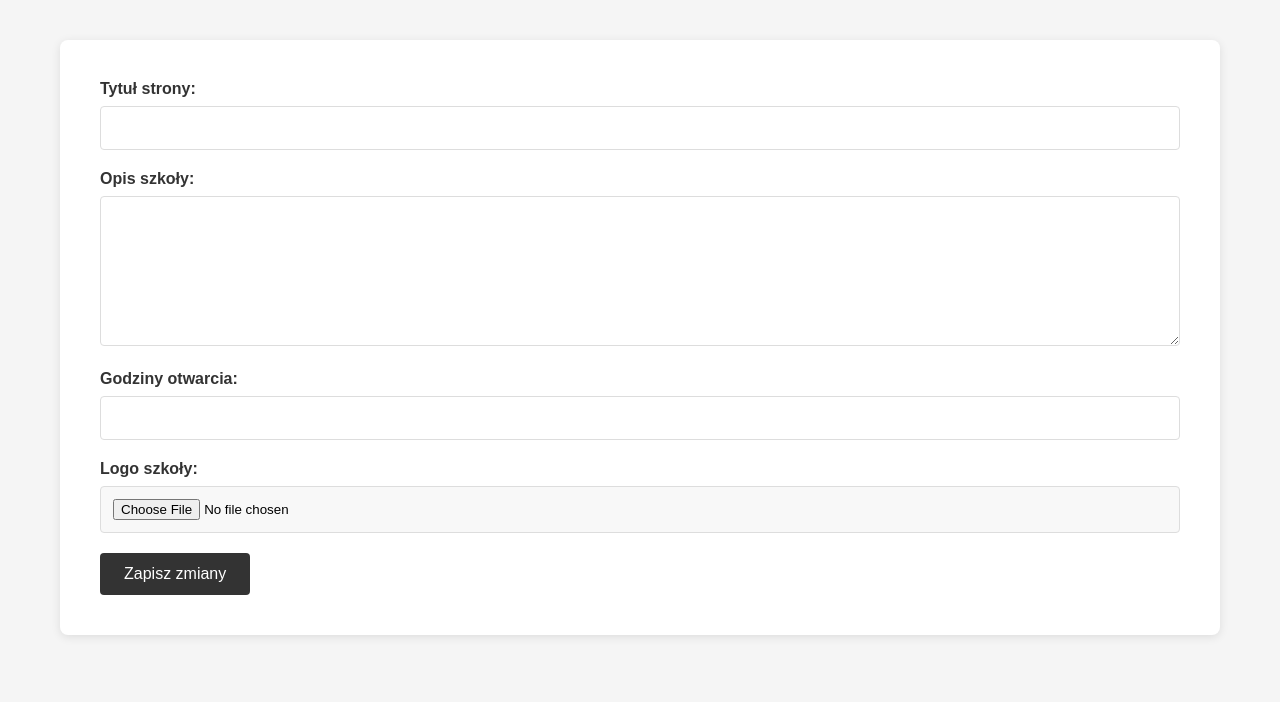
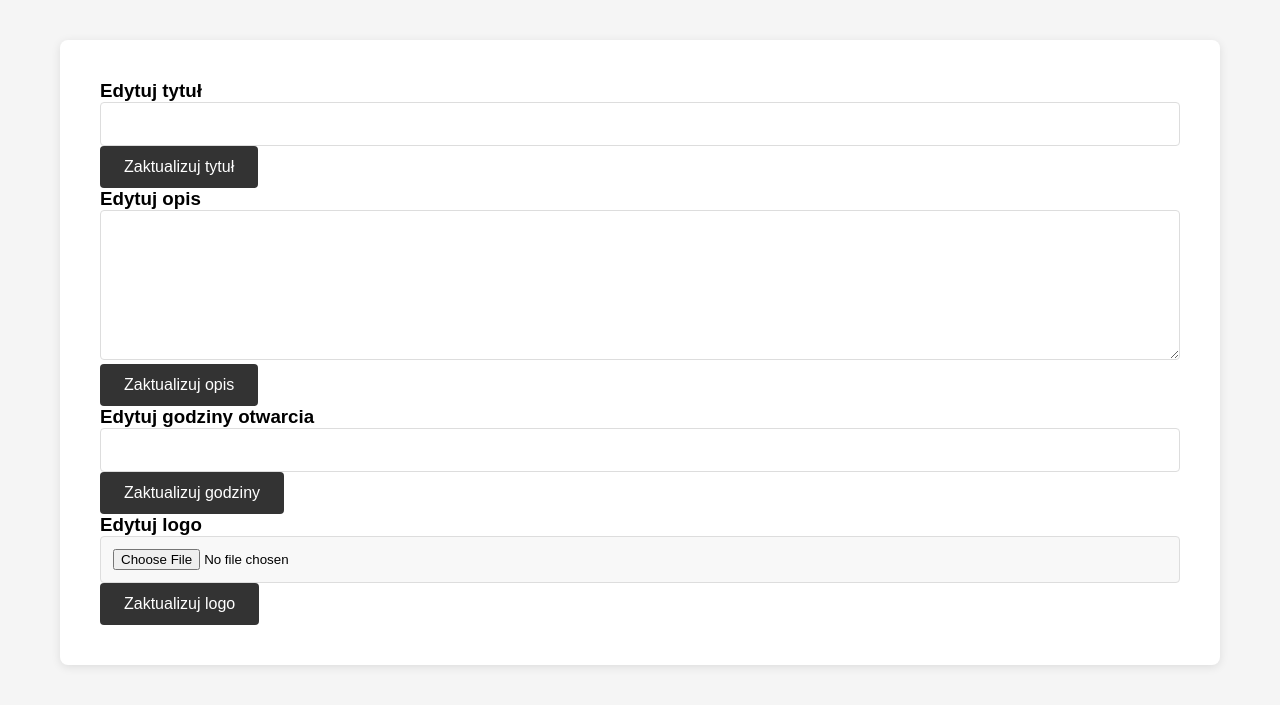
Before and after one commit to capmichal/cms, a Flask app: template templates/admin/dashboard.html in a window 1280 px wide. Shown: the part 98-803 px from the top of the page. Before the commit the page ends 741 px from the top, so only its background shows below. Run offline with Flask 3, Linux system fonts and the light colour scheme; the template is opened without the code that fills it, so the values that code supplies are empty.

Commit message:
rodzielenie tego co edytujemy jako admin

```diff
--- a/app.py
+++ b/app.py
@@ -66,27 +66,49 @@ def admin_logout():
 
 
 # Edycja zawartości
-@app.route('/admin/edit', methods=['POST'])
+@app.route('/admin/edit/title', methods=['POST'])
 @login_required
-def edit_content():
+def edit_title():
     content = Content.query.first()
-    if content is None:
-        content = Content()
-        db.session.add(content)
+    if content:
+        content.title = request.form['title']
+        db.session.commit()
+        flash('Tytuł został zaktualizowany')
+    return redirect(url_for('admin_dashboard'))
 
-    content.title = request.form['title']
-    content.description = request.form['description']
-    content.opening_hours = request.form['opening_hours']
+@app.route('/admin/edit/description', methods=['POST'])
+@login_required
+def edit_description():
+    content = Content.query.first()
+    if content:
+        content.description = request.form['description']
+        db.session.commit()
+        flash('Opis został zaktualizowany')
+    return redirect(url_for('admin_dashboard'))
 
+@app.route('/admin/edit/opening_hours', methods=['POST'])
+@login_required
+def edit_opening_hours():
+    content = Content.query.first()
+    if content:
+        content.opening_hours = request.form['opening_hours']
+        db.session.commit()
+        flash('Godziny otwarcia zostały zaktualizowane')
+    return redirect(url_for('admin_dashboard'))
+
+@app.route('/admin/edit/logo', methods=['POST'])
+@login_required
+def edit_logo():
+    content = Content.query.first()
     if 'logo' in request.files:
         file = request.files['logo']
         if file.filename:
             filename = secure_filename(file.filename)
             file.save(os.path.join(app.config['UPLOAD_FOLDER'], filename))
-            content.logo_path = filename
-
-    db.session.commit()
-    flash('Zaktualizowano zawartość')
+            if content:
+                content.logo_path = filename
+                db.session.commit()
+                flash('Logo zostało zaktualizowane')
     return redirect(url_for('admin_dashboard'))
 
 if __name__ == '__main__':
--- a/templates/admin/dashboard.html
+++ b/templates/admin/dashboard.html
@@ -27,28 +27,28 @@
                     {% endif %}
                 {% endwith %}
 
-                <form method="POST" action="{{ url_for('edit_content') }}" enctype="multipart/form-data">
-                    <div class="form-group">
-                        <label for="title">Tytuł strony:</label>
-                        <input type="text" id="title" name="title" value="{{ content.title if content else '' }}" required>
-                    </div>
+                <form action="{{ url_for('edit_title') }}" method="POST">
+                    <h3>Edytuj tytuł</h3>
+                    <input type="text" name="title" value="{{ content.title }}" required>
+                    <button type="submit">Zaktualizuj tytuł</button>
+                </form>
 
-                    <div class="form-group">
-                        <label for="description">Opis szkoły:</label>
-                        <textarea id="description" name="description" required>{{ content.description if content else '' }}</textarea>
-                    </div>
+                <form action="{{ url_for('edit_description') }}" method="POST">
+                    <h3>Edytuj opis</h3>
+                    <textarea name="description" required>{{ content.description }}</textarea>
+                    <button type="submit">Zaktualizuj opis</button>
+                </form>
 
-                    <div class="form-group">
-                        <label for="opening_hours">Godziny otwarcia:</label>
-                        <input type="text" id="opening_hours" name="opening_hours" value="{{ content.opening_hours if content else '' }}" required>
-                    </div>
+                <form action="{{ url_for('edit_opening_hours') }}" method="POST">
+                    <h3>Edytuj godziny otwarcia</h3>
+                    <input type="text" name="opening_hours" value="{{ content.opening_hours }}" required>
+                    <button type="submit">Zaktualizuj godziny</button>
+                </form>
 
-                    <div class="form-group">
-                        <label for="logo">Logo szkoły:</label>
-                        <input type="file" id="logo" name="logo" accept="image/*">
-                    </div>
-
-                    <button type="submit">Zapisz zmiany</button>
+                <form action="{{ url_for('edit_logo') }}" method="POST" enctype="multipart/form-data">
+                    <h3>Edytuj logo</h3>
+                    <input type="file" name="logo" accept="image/*">
+                    <button type="submit">Zaktualizuj logo</button>
                 </form>
             </div>
         </div>
```
